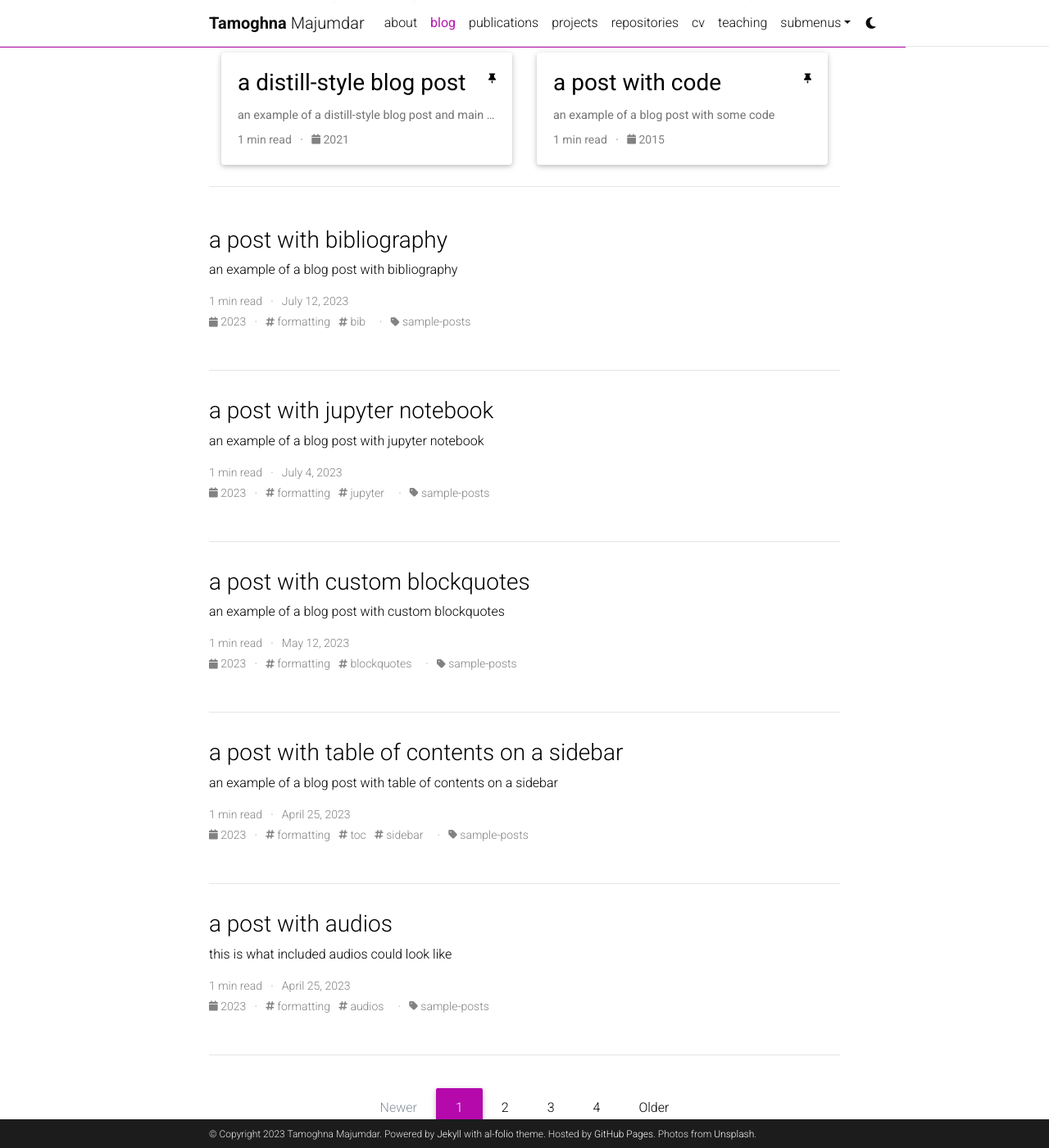
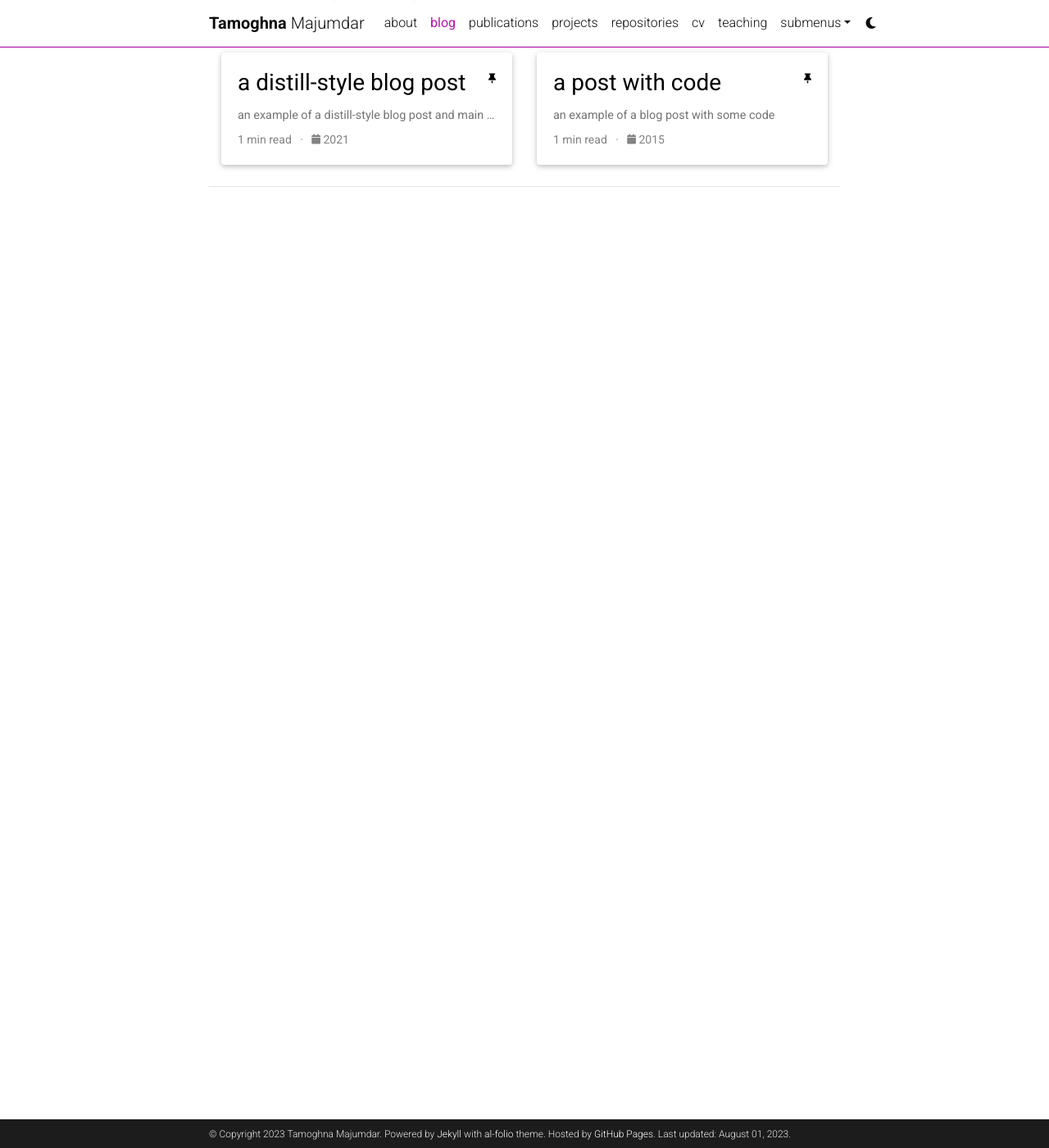
Before and after one commit to tmaj92/tmaj92.github.io, a Jekyll site: the page built from blog/index.html, in a window 1280 px wide and 1400 px high, scrolled down 385 px. Shown: the whole window at 82% size. Built offline with Jekyll 4.4.1, drawn with Linux system fonts in a browser that asks for light colours; the list of posts is cut into pages by our own code; comment, search, counter and statistics services are not loaded; a style sheet for code colours, icons or effects is not loaded.

Commit message:
Update _config.yml

```diff
--- a/_config.yml
+++ b/_config.yml
@@ -12,7 +12,6 @@
 footer_text: >
   Powered by <a href="https://jekyllrb.com/" target="_blank">Jekyll</a> with <a href="https://github.com/alshedivat/al-folio">al-folio</a> theme.
   Hosted by <a href="https://pages.github.com/" target="_blank">GitHub Pages</a>.
-  Photos from <a href="https://unsplash.com" target="_blank">Unsplash</a>.
 keywords: jekyll, jekyll-theme, academic-website, portfolio-website  # add your own keywords or leave empty
 
 lang: en # the language of your site (for example: en, fr, cn, ru, etc.)
@@ -20,7 +19,7 @@
 
 url: https://tmaj92.github.io # the base hostname & protocol for your site
 baseurl: # the subpath of your site, e.g. /blog/
-last_updated: false # set to true if you want to display last updated in the footer
+last_updated: true # set to true if you want to display last updated in the footer
 impressum_path:  # set to path to include impressum link in the footer, use the same path as permalink in a page, helps to conform with EU GDPR
 
 # -----------------------------------------------------------------------------
@@ -130,10 +129,10 @@
 
 # Pagination
 pagination:
-  enabled: true
+  enabled: false
 
 related_blog_posts:
-  enabled: true
+  enabled: false
   max_related: 5
 
 # Giscus comments (RECOMMENDED)
@@ -171,19 +170,19 @@
   news:
     defaults:
       layout: post
-    output: true
+    output: false
     permalink: /news/:path/
   projects:
-    output: true
+    output: false
     permalink: /projects/:path/
 
 announcements:
-  enabled: true
+  enabled: false
   scrollable: true # adds a vertical scroll bar if there are more than 3 news items
   limit: 5 # leave blank to include all the news in the `_news` folder
 
 latest_posts:
-  enabled: true
+  enabled: false
   scrollable: true # adds a vertical scroll bar if there are more than 3 new posts items
   limit: 3 # leave blank to include all the blog posts
 
```
